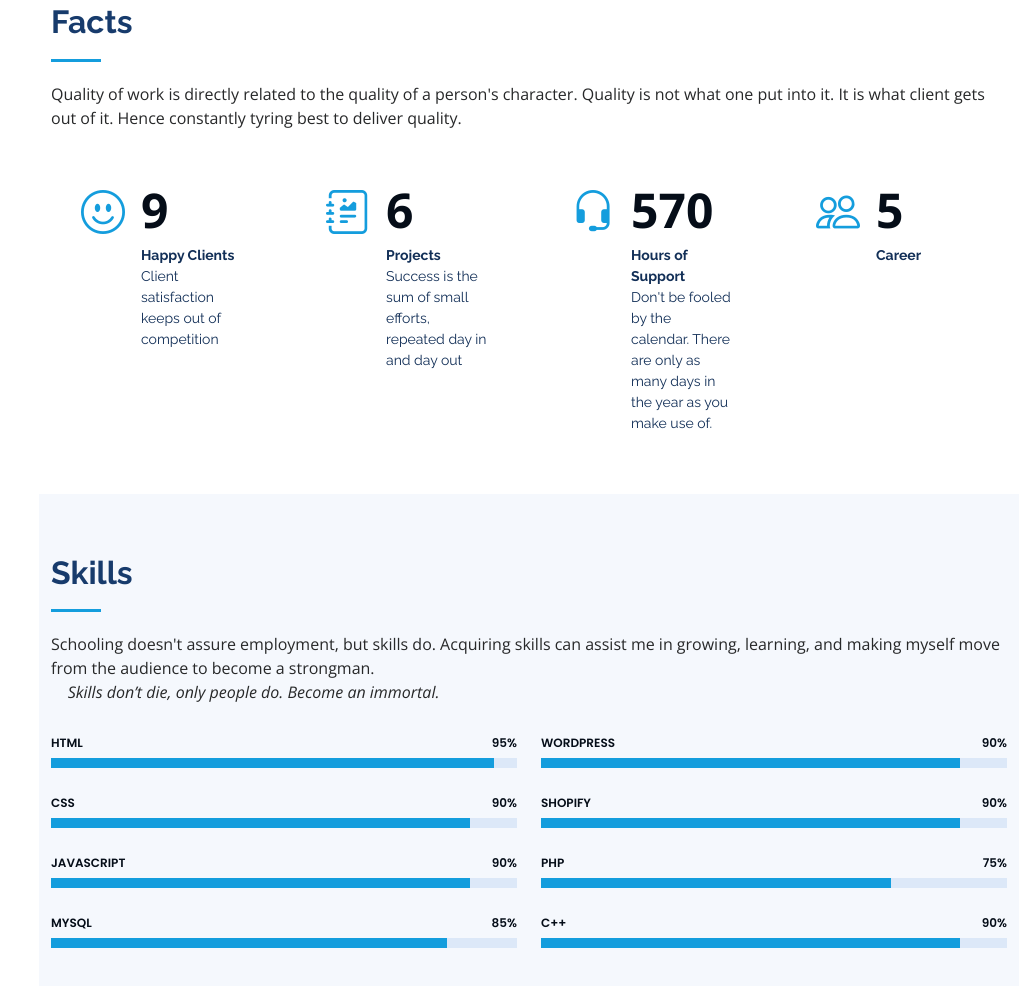
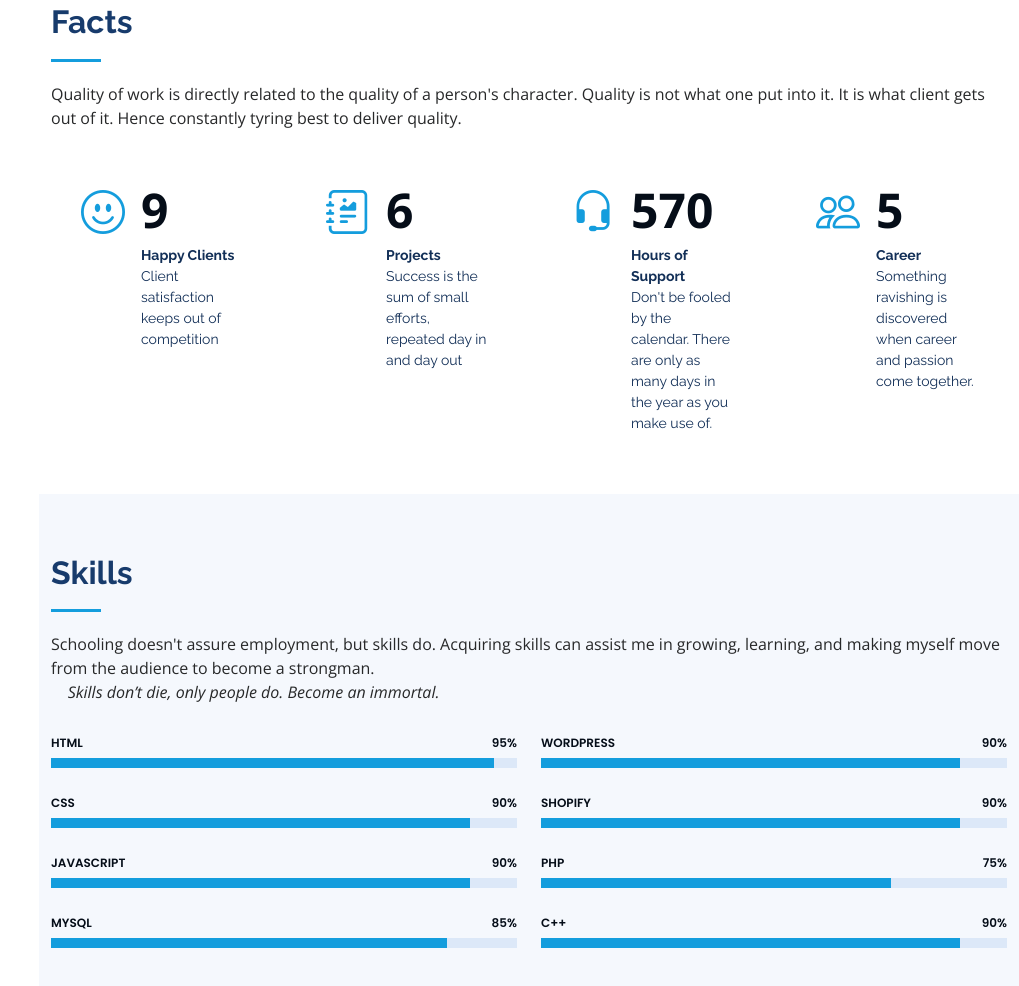
Before and after one commit to sheikhshafan/sheikhshafan.github.io, a plain HTML site: page index.html in a window 1280 px wide. Shown: the part 1570-2556 px from the top of the page, without its empty margins (261-1280 px from the left). Drawn offline with nearby package versions, Linux system fonts and the light colour scheme.

Commit message:
Update index.html

```diff
--- a/index.html
+++ b/index.html
@@ -151,7 +151,7 @@
             <div class="count-box">
               <i class="bi bi-people"></i>
               <span data-purecounter-start="0" data-purecounter-end="5" data-purecounter-duration="1" class="purecounter"></span>
-              <p><strong>Career</strong> <br></p>
+              <p><strong>Career</strong> <br>Something ravishing is discovered when career and passion come together.</p>
             </div>
           </div>
 
```
